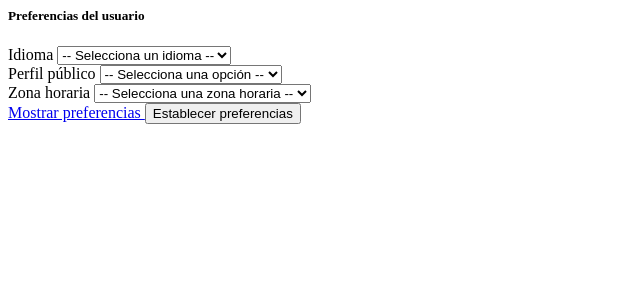
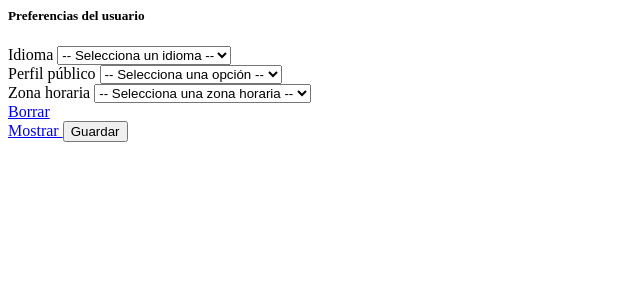
Before and after one commit to vbmh56/ellacuria_dwes_2025, a PHP site: page /preferencias.view.php in a window 1280 px wide. Shown: the top 300 px of the page, without its empty margins (0-640 px from the left). Run offline with PHP 8.4, Linux system fonts and the light colour scheme.

Commit message:
dwes_4 terminada

```diff
--- a/DWES_4/public/preferencias.php
+++ b/DWES_4/public/preferencias.php
@@ -1,4 +1,6 @@
 <?php
+
+session_start();
 
 $errores = [];
 
@@ -25,6 +27,10 @@ if ($_SERVER['REQUEST_METHOD'] === 'POST') {
 
         // Guardar en sesión
         $_SESSION['preferencias'] = $old;
+        $_SESSION['flash_ok'] = 'preferences_saved';
+
+        header('Location: preferencias.php');
+        exit;
     }
 }
 
--- a/DWES_4/views/app/preferencias.view.php
+++ b/DWES_4/views/app/preferencias.view.php
@@ -6,7 +6,7 @@
 <div class="card card-dark shadow-lg mx-auto" style="max-width: 520px;">
   <div class="card-body p-4">
 
-    <?php include __DIR__ . '/../partials/messages_get.php'; ?>
+    <?php include __DIR__ . '/../partials/messages_flash.php'; ?>
 
     <form method="post" action="preferencias.php">
       <div class="row g-3">
@@ -55,15 +55,23 @@
         </div>
 
         <!-- Botones -->
-        <div class="col-12 d-flex gap-2 mt-2">
-           <a href="mostrar.php" class="btn btn-detail">
-            Mostrar preferencias
+        <div class="col-12 d-flex justify-content-between align-items-center mt-4">
+
+          <!-- Izquierda: Borrar -->
+          <a href="borrar.php" class="btn btn-danger">
+            Borrar
           </a>
-          <button type="submit" class="btn btn-primary">
-            Establecer preferencias
-          </button>
+
+          <!-- Derecha: Mostrar + Guardar -->
+          <div class="d-flex gap-3">
+            <a href="mostrar.php" class="btn btn-detail">
+              Mostrar
+            </a>
+            <button type="submit" class="btn btn-primary">
+              Guardar
+            </button>
+          </div>
         </div>
-
       </div>
     </form>
 
--- a/DWES_4/views/partials/messages_get.php
+++ b/DWES_4/views/partials/messages.php
@@ -1,16 +1,18 @@
 <?php
 // views/partials/messages_get.php
+// Mensajes de error y éxito basados en claves
+// pasadas a través de variables $error_message y $ok_message.
 
 $mensajes_error = [
-    'no_existe'   => 'Debes guardar primero las preferencias.'
+    'no_data' => 'Debes guardar primero las preferencias.'
 ];
 
 $mensajes_ok = [
-    'ok'      => 'Preferencias guardadas correctamente.'
+    'preferences_saved' => 'Preferencias guardadas correctamente.'
 ];
 
-$error_key = $_GET['error'] ?? null;
-$ok_key    = $_GET['ok'] ?? null;
+$error_key = $error_message ?? null;
+$ok_key    = $ok_message ?? null;
 ?>
 
 <?php if ($error_key && isset($mensajes_error[$error_key])): ?>
--- /dev/null
+++ b/DWES_4/views/partials/messages_flash.php
@@ -0,0 +1,29 @@
+<?php
+// views/partials/messages_flash.php
+
+$mensajes_error = [
+    'no_data' => 'Debes guardar primero las preferencias.'
+];
+
+$mensajes_ok = [
+    'preferences_saved' => 'Preferencias guardadas correctamente.',
+    'preferences_deleted' => 'Preferencias borradas correctamente.'
+];
+
+$error_key = $_SESSION['flash_error'] ?? null;
+$ok_key    = $_SESSION['flash_ok'] ?? null;
+?>
+
+<?php if ($error_key && isset($mensajes_error[$error_key])): ?>
+  <div class="alert alert-danger">
+    <?= htmlspecialchars($mensajes_error[$error_key]) ?>
+  </div>
+  <?php unset($_SESSION['flash_error']); ?>
+<?php endif; ?>
+
+<?php if ($ok_key && isset($mensajes_ok[$ok_key])): ?>
+  <div class="alert alert-success">
+    <?= htmlspecialchars($mensajes_ok[$ok_key]) ?>
+  </div>
+   <?php unset($_SESSION['flash_ok']); ?>
+<?php endif; ?>
```
Also changed, not shown: DWES_4/public/borrar.php (added, +14 -0 lines). Lines whose indentation alone changed are shown as unchanged.
